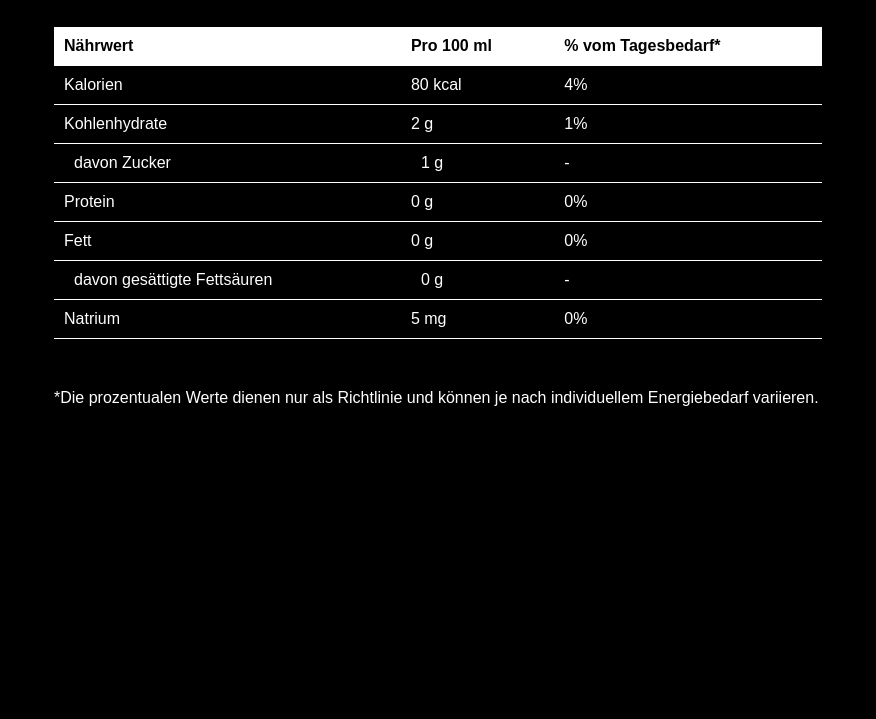
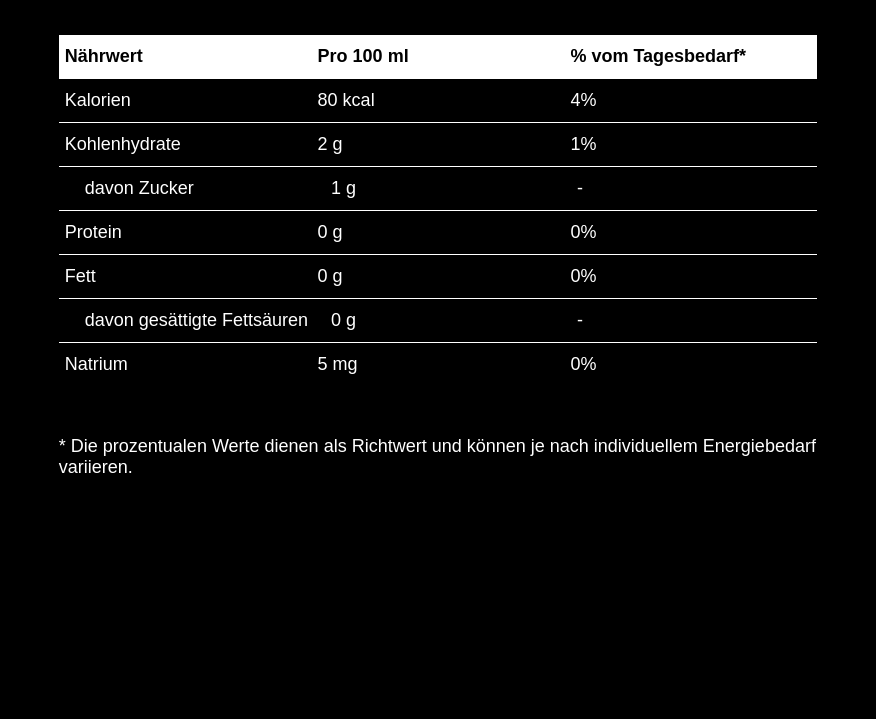
Before and after one commit to marc138/marc138.github.io, a plain HTML site: page nutrition-scores/2022/chardonnay-beste-lage-1.html in a window 1280 px wide. Shown: the part 81-800 px from the top of the page, without its empty margins (202-1078 px from the left). Drawn offline with Linux system fonts and the light colour scheme.

Commit message:
update nutrition scores

```diff
--- a/nutrition-scores/2022/chardonnay-beste-lage-1.html
+++ b/nutrition-scores/2022/chardonnay-beste-lage-1.html
@@ -2,85 +2,110 @@
 <html lang="de">
 <head>
     <meta charset="UTF-8">
-    <title>Chardonnay Nährwerttabelle</title>
+    <title>Nährwerttabelle Chardonnay "Beste Lage" 2022</title>
     <style>
         body {
-            width: 60%;
-            margin: 0 auto;
             background-color: black;
             color: white;
             font-family: Arial, sans-serif;
+            font-size: 18px;
         }
-        table {
+        @media only screen and (max-width: 1000px) {
+            body {
+                font-size: 22px;
+            }
+        }
+        .nutrition-container {
             width: 100%;
-            margin: 50px auto;
-            border-collapse: collapse;
+            margin: 50px 0;
+            display: flex;
+            flex-direction: column;
         }
-        th, td {
-            padding: 10px;
-            text-align: left;
+        .row:first-child {
+            background-color: white;
+            color: black;
+            font-weight: bold; /* Optische Hervorhebung der ersten Zeile */
+        }
+        .row {
+            display: flex;
+            justify-content: space-between;
+            padding: 5px 0;
             border-bottom: 1px solid white;
         }
-        th {
-            background-color: white;
-            color: black;
+        .row:last-child {
+            border-bottom: none;
+        }
+        .row span {
+            flex: 1;
+            text-align: left;
+            padding: 6px;
+        }
+        .sub-value {
+            padding-left: 20px; /* Einrückung für Unterwerte */
         }
         h1 {
             text-align: center;
         }
-        .sub-value {
-            padding-left: 20px; /* Einrückung für Unterwerte */
+        .info {
+            margin-top: 20px;
+        }
+        .main {
+            width: 60%;
+            margin: 0 auto;
         }
     </style>
 </head>
 <body>
 
-<h1>Chardonnay Nährwerttabelle</h1>
+<h1>Nährwerttabelle Chardonnay "Beste Lage" 2022</h1>
+<div class="main">
+<div class="nutrition-container">
+    <div class="row">
+        <span>Nährwert</span>
+        <span>Pro 100 ml</span>
+        <span>% vom Tagesbedarf*</span>
+    </div>
+    <div class="row">
+        <span>Kalorien</span>
+        <span>80 kcal</span>
+        <span>4%</span>
+    </div>
+    <div class="row">
+        <span>Kohlenhydrate</span>
+        <span>2 g</span>
+        <span>1%</span>
+    </div>
+    <div class="row sub-value">
+        <span>davon Zucker</span>
+        <span>1 g</span>
+        <span>-</span>
+    </div>
+    <div class="row">
+        <span>Protein</span>
+        <span>0 g</span>
+        <span>0%</span>
+    </div>
+    <div class="row">
+        <span>Fett</span>
+        <span>0 g</span>
+        <span>0%</span>
+    </div>
+    <div class="row sub-value">
+        <span>davon gesättigte Fettsäuren</span>
+        <span>0 g</span>
+        <span>-</span>
+    </div>
+    <div class="row">
+        <span>Natrium</span>
+        <span>5 mg</span>
+        <span>0%</span>
+    </div>
+</div>
 
-<table>
-    <tr>
-        <th>Nährwert</th>
-        <th>Pro 100 ml</th>
-        <th>% vom Tagesbedarf*</th>
-    </tr>
-    <tr>
-        <td>Kalorien</td>
-        <td>80 kcal</td>
-        <td>4%</td>
-    </tr>
-    <tr>
-        <td>Kohlenhydrate</td>
-        <td>2 g</td>
-        <td>1%</td>
-    </tr>
-    <tr>
-        <td class="sub-value">davon Zucker</td>
-        <td class="sub-value">1 g</td>
-        <td>-</td>
-    </tr>
-    <tr>
-        <td>Protein</td>
-        <td>0 g</td>
-        <td>0%</td>
-    </tr>
-    <tr>
-        <td>Fett</td>
-        <td>0 g</td>
-        <td>0%</td>
-    </tr>
-    <tr>
-        <td class="sub-value">davon gesättigte Fettsäuren</td>
-        <td class="sub-value">0 g</td>
-        <td>-</td>
-    </tr>
-    <tr>
-        <td>Natrium</td>
-        <td>5 mg</td>
-        <td>0%</td>
-    </tr>
-</table>
-
-<p>*Die prozentualen Werte dienen nur als Richtlinie und können je nach individuellem Energiebedarf variieren.</p>
+<div class="info">
+    <p>* Die prozentualen Werte dienen als Richtwert und können je nach individuellem Energiebedarf variieren.</p>
+</div>
+</div>
 
 </body>
 </html>
```
Also changed, not shown: nutrition-scores/2022/chardonnay-qr-code.jpg (added), nutrition-scores/2022/chardonnay-qr-code.svg (added).
